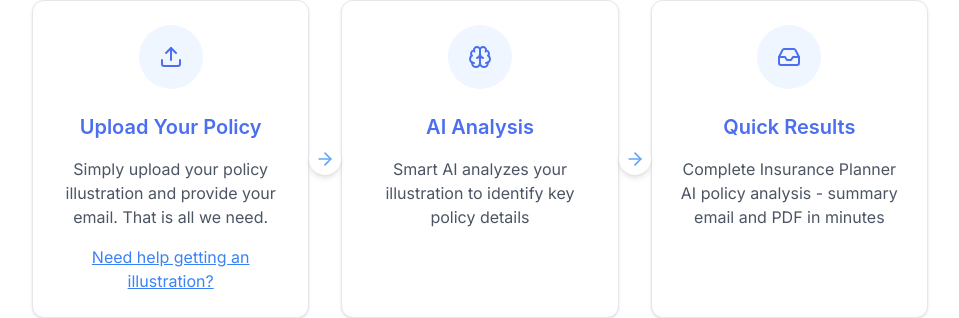
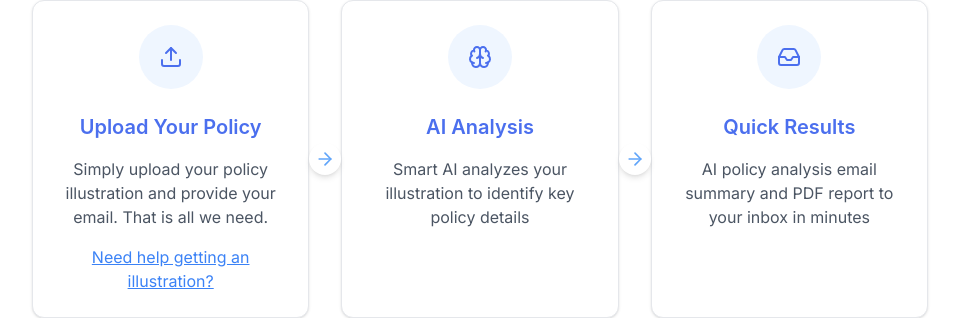
Before and after one commit to itsgabeover/dashboard-copy, a Next.js app: page / in a window 1280 px wide. Shown: the part 1150-1468 px from the top of the page, without its empty margins (160-1119 px from the left). Built offline with nearby package versions, Linux system fonts and the light colour scheme; no server answers.

Commit message:
Update Hero.tsx

```diff
--- a/components/Hero.tsx
+++ b/components/Hero.tsx
@@ -144,7 +144,7 @@ export const Hero: FC = () => {
                   {
                     title: "Quick Results",
                     description:
-                      "Complete Insurance Planner AI policy analysis - summary email and PDF in minutes",
+                      "AI policy analysis email summary and PDF report to your inbox in minutes",
                     icon: <Inbox className="w-6 h-6" />,
                   },
                 ].map((item, index) => (
```
